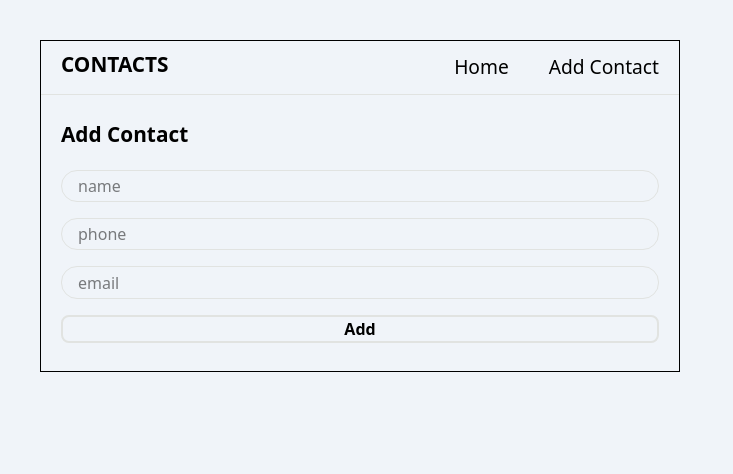
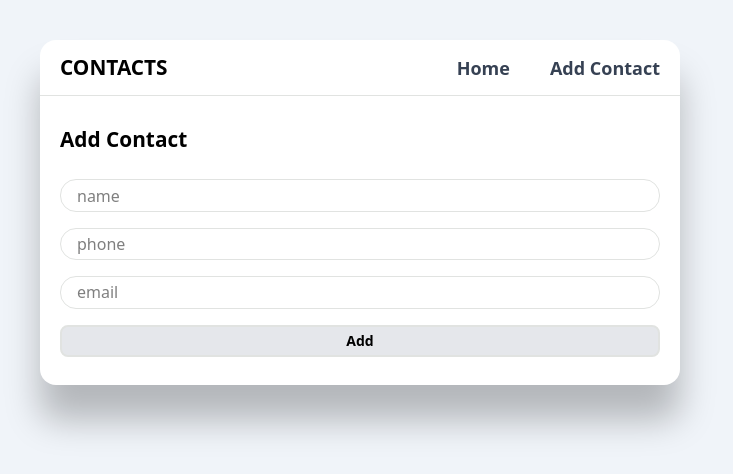
Before and after one commit to smircodes/contact-list, a React (Vite) app: page / in a window 1280 px wide. Both pictures are taken after a click on the link "Add Contact". Shown: the top 474 px of the page, without its empty margins (0-733 px from the left). Built offline with nearby package versions, Linux system fonts and the light colour scheme.

Commit message:
Edit  some styles of forms and colours.

```diff
--- a/src/App.jsx
+++ b/src/App.jsx
@@ -98,15 +98,15 @@ function App() {
         )}
       </div>
 
-      <div className="flex gap-6">
+      <div className="flex gap-6  ">
         {activePage === "add" && (
-          <div className="add-contact ml-10 border w-1/2">
+          <div className="add-contact bg-white ml-10 w-1/2 shadow-[0_35px_35px_rgba(0,0,0,0.25)] rounded-2xl">
             <Navbar onNavigate={setActivePage} />
             <AddContact onAddContact={addContactHandler} />
           </div>
         )}
         {activePage === "edit" && contactToEdit && isEditing && (
-          <div className="edit-contact  ml-10 border w-1/2">
+          <div className="edit-contact bg-white ml-10 w-1/2 shadow-[0_35px_35px_rgba(0,0,0,0.25)] rounded-2xl">
             <Navbar onNavigate={setActivePage} />
             <EditContact
               contact={contactToEdit}
--- a/src/components/AddContact.jsx
+++ b/src/components/AddContact.jsx
@@ -64,7 +64,12 @@ export default function AddContact({ onAddContact }) {
           placeholder="email"
         />
         <span className="text-red-500 text-sm">{errorMessage.email}</span>
-        <button type="submit">Add</button>
+        <button
+          className="h-8 bg-gray-200 rounded-md text-sm hover:bg-blue-400"
+          type="submit"
+        >
+          Add
+        </button>
       </form>
     </div>
   );
--- a/src/components/EditContact.jsx
+++ b/src/components/EditContact.jsx
@@ -24,7 +24,7 @@ export default function EditContact({
     onNavigate("list");
   };
   return (
-    <div className="py-7 px-5">
+    <div className="py-7 px-5 ">
       <h1>Edit Contact</h1>
       <form onSubmit={handleSaveEdit} className="flex flex-col space-y-4 mt-6">
         <label>Name</label>
@@ -48,10 +48,21 @@ export default function EditContact({
           name="Email"
           type="text"
         />
-        <button type="submit">Save</button>
-        <button onClick={handleCancel} type="button">
-          cancel
-        </button>
+        <div className="flex space-x-2">
+          <button
+            className="px-3 bg-gray-200 py-1 rounded-md text-sm hover:bg-green-500"
+            type="submit"
+          >
+            Save
+          </button>
+          <button
+            className="px-3 py-1 bg-gray-200 rounded-md text-sm hover:bg-red-400"
+            onClick={handleCancel}
+            type="button"
+          >
+            cancel
+          </button>
+        </div>
       </form>
     </div>
   );
--- a/src/components/Navbar.jsx
+++ b/src/components/Navbar.jsx
@@ -6,7 +6,7 @@ export default function Navbar({ onNavigate }) {
       <ul className="flex items-center gap-10">
         <li>
           <a
-            className="text-[1.2em]"
+            className="text-gray-700 text-lg font-semibold"
             href="#"
             onClick={() => onNavigate("list")}
           >
@@ -15,7 +15,7 @@ export default function Navbar({ onNavigate }) {
         </li>
         <li>
           <a
-            className="text-[1.2em]"
+            className="text-gray-700 text-lg font-semibold"
             href="#"
             onClick={() => onNavigate("add")}
           >
--- a/src/index.css
+++ b/src/index.css
@@ -16,8 +16,6 @@
 }
 
 a {
-  font-weight: 400;
-  /* color: #646cff; */
   text-decoration: inherit;
 }
 body {
@@ -27,7 +25,6 @@ body {
 
 h1 {
   font-size: 1.3em;
-  line-height: 1.1;
   font-weight: 600;
 }
 h2 {
@@ -48,7 +45,7 @@ button {
   transition: border-color 0.25s;
 }
 button:hover {
-  border-color: #646cff;
+  border-color: #57575a;
 }
 button:focus,
 button:focus-visible {
```
